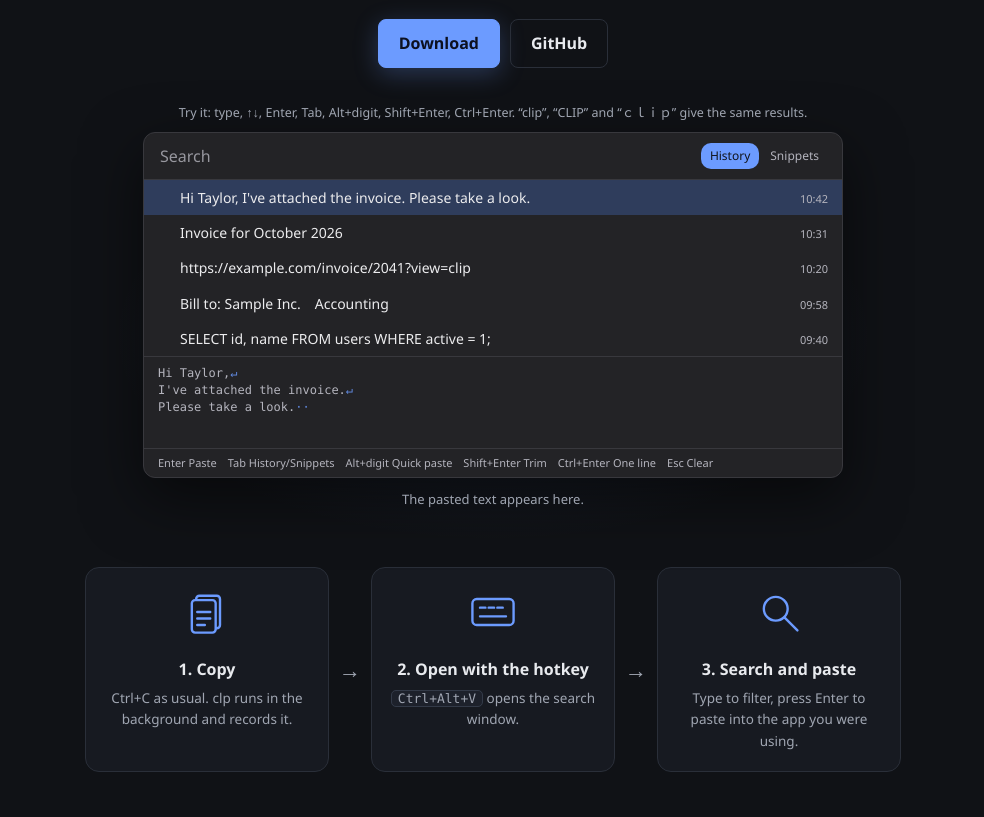
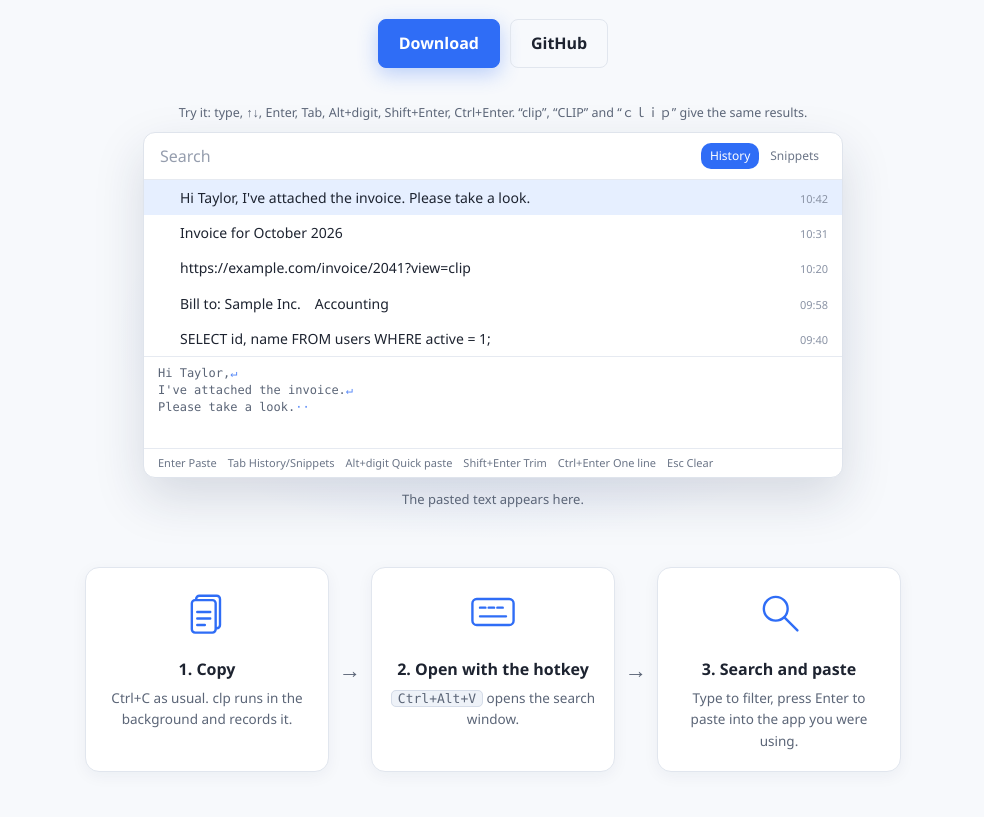
Before and after one commit to equinox79/clp, a website: page docs/index.html in a window 1280 px wide. Shown: the part 365-1182 px from the top of the page, without its empty margins (147-1131 px from the left). Drawn offline with Linux system fonts and the light colour scheme.

Commit message:
Landing page: light theme

```diff
--- a/docs/index.html
+++ b/docs/index.html
@@ -8,14 +8,14 @@
 <meta property="og:title" content="clp">
 <meta property="og:description" content="">
 <style>
-:root{--bg:#101216;--fg:#e8eaee;--sub:#a0a6b2;--line:#2a2f39;--acc:#6c9bff}
+:root{--bg:#f7f9fc;--fg:#1d2330;--sub:#5b6577;--line:#e1e6ee;--acc:#2f6df6}
 *{box-sizing:border-box}
 body{margin:0;background:var(--bg);color:var(--fg);font:16px/1.8 "Yu Gothic UI","Hiragino Sans","Segoe UI",system-ui,sans-serif}
 a{color:var(--acc)}
 .wrap{max-width:860px;margin:0 auto;padding:0 22px}
 header{padding:22px 0;display:flex;justify-content:space-between;align-items:center}
 .logo{font-weight:800;font-size:20px}
-header select{background:#171a21;color:var(--fg);border:1px solid var(--line);border-radius:8px;padding:4px 8px;font:inherit;font-size:13px;margin-left:14px}
+header select{background:#fff;color:var(--fg);border:1px solid var(--line);border-radius:8px;padding:4px 8px;font:inherit;font-size:13px;margin-left:14px}
 header a{color:var(--sub);text-decoration:none;font-size:14px;margin-left:18px}
 h1{font-size:36px;line-height:1.3;margin:36px 0 12px}
 h2{font-size:20px;margin:48px 0 12px;padding-bottom:6px;border-bottom:1px solid var(--line)}
@@ -23,64 +23,64 @@ p{margin:0 0 12px}
 .sub{color:var(--sub)}
 .btns{margin:20px 0 6px;display:flex;gap:10px;flex-wrap:wrap}
 .btn{display:inline-block;padding:9px 20px;border-radius:8px;text-decoration:none;border:1px solid var(--line);color:var(--fg);font-weight:600}
-.btn.main{background:var(--acc);border-color:var(--acc);color:#0c1020}
+.btn.main{background:var(--acc);border-color:var(--acc);color:#fff}
 ul{margin:0;padding-left:20px}
 li{margin:4px 0}
 table{width:100%;border-collapse:collapse;font-size:15px}
 td,th{padding:7px 10px;border-bottom:1px solid var(--line);text-align:left}
 th{color:var(--sub);font-weight:600}
-kbd,code{background:#1d212b;border:1px solid #333a48;border-radius:5px;padding:0 6px;font:13px Consolas,monospace}
+kbd,code{background:#eef2f8;border:1px solid #d5dce8;border-radius:5px;padding:0 6px;font:13px Consolas,monospace}
 footer{margin:56px 0 40px;padding-top:18px;border-top:1px solid var(--line);color:var(--sub);font-size:14px}
 
 .flow{display:flex;align-items:stretch;gap:10px;margin:34px 0 4px}
-.flow .st{flex:1;background:#171a21;border:1px solid var(--line);border-radius:14px;padding:18px 16px;text-align:center}
+.flow .st{flex:1;background:#fff;border:1px solid var(--line);border-radius:14px;box-shadow:0 4px 16px #1a2a4a0d;padding:18px 16px;text-align:center}
 .flow .st b{display:block;margin:8px 0 4px}
 .flow .st span{display:block;font-size:13.5px;color:var(--sub);line-height:1.6}
 .flow .ar{align-self:center;color:var(--sub);font-size:22px}
 .flow .ic svg{width:52px;height:52px;fill:none;stroke:var(--acc);stroke-width:2.2;stroke-linecap:round;stroke-linejoin:round}
-.flow .ic svg .f{fill:#171a21}
+.flow .ic svg .f{fill:#fff}
 .grid{display:grid;grid-template-columns:repeat(auto-fit,minmax(215px,1fr));gap:12px}
-.cd{background:#171a21;border:1px solid var(--line);border-radius:12px;padding:14px 16px}
-.cd i{display:inline-grid;place-items:center;width:32px;height:32px;border-radius:9px;background:#212a40;color:var(--acc);font-style:normal;font-size:17px;margin-bottom:6px}
+.cd{background:#fff;box-shadow:0 2px 10px #1a2a4a0a;border:1px solid var(--line);border-radius:12px;padding:14px 16px}
+.cd i{display:inline-grid;place-items:center;width:32px;height:32px;border-radius:9px;background:#e6efff;color:var(--acc);font-style:normal;font-size:17px;margin-bottom:6px}
 .cd b{display:block;margin-bottom:2px}
 .cd span{display:block;font-size:13.5px;color:var(--sub);line-height:1.65}
 @media(max-width:640px){.flow{flex-direction:column}.flow .ar{transform:rotate(90deg)}}
-body{background:radial-gradient(900px 420px at 50% -80px,#1c2a4d 0,transparent 70%) no-repeat,var(--bg)}
+body{background:radial-gradient(900px 420px at 50% -80px,#d9e6ff 0,transparent 70%) no-repeat,var(--bg)}
 .hero{text-align:center;padding-top:28px}
 .badges{display:flex;gap:8px;justify-content:center;margin-bottom:18px}
-.badges span{font-size:12px;letter-spacing:.06em;color:var(--sub);border:1px solid var(--line);border-radius:20px;padding:2px 12px;background:#14171d}
+.badges span{font-size:12px;letter-spacing:.06em;color:var(--sub);border:1px solid var(--line);border-radius:20px;padding:2px 12px;background:#fff}
 .hero h1{font-size:clamp(30px,6vw,52px);line-height:1.28;margin:0 0 16px;letter-spacing:-.5px}
-.hero h1 em{font-style:normal;background:linear-gradient(90deg,#8db0ff,#b99cff);-webkit-background-clip:text;background-clip:text;color:transparent}
+.hero h1 em{font-style:normal;background:linear-gradient(90deg,#2f6df6,#7a5cf0);-webkit-background-clip:text;background-clip:text;color:transparent}
 .hero .lead{max-width:620px;margin:0 auto 6px;color:var(--sub);font-size:16.5px}
 .hero .btns{justify-content:center;margin:22px 0 34px}
-.btn.main{box-shadow:0 6px 24px #6c9bff44}
+.btn.main{box-shadow:0 6px 20px #2f6df64d}
 .stage{max-width:700px;margin:0 auto;text-align:left;position:relative}
-.stage::before{content:"";position:absolute;inset:30px -30px -30px;background:radial-gradient(closest-side,#6c9bff22,transparent);z-index:-1}
-.list{scrollbar-width:thin;scrollbar-color:#444a58 transparent}
+.stage::before{content:"";position:absolute;inset:30px -30px -30px;background:radial-gradient(closest-side,#2f6df61f,transparent);z-index:-1}
+.list{scrollbar-width:thin;scrollbar-color:#c3cad8 transparent}
 .stage .tip{font-size:12.5px;color:var(--sub);margin-bottom:8px;text-align:center}
 .stage .out{text-align:center}
 .flow{margin-top:56px}
 /* demo */
 .demo .hint{font-size:13px;color:var(--sub);margin-bottom:8px}
-.win{background:#232326;border:1px solid #38383d;border-radius:12px;overflow:hidden;font-size:14px;color:#ececee;user-select:none;box-shadow:0 20px 60px #0008}
-.win:focus-within{border-color:#6c9bff}
-.hd{display:flex;align-items:center;gap:10px;padding:10px 14px;border-bottom:1px solid #38383d}
-.hd input{flex:1;border:0;outline:0;background:transparent;color:#ececee;font-size:16px;font-family:inherit;user-select:text;min-width:0}
-.hd input::placeholder{color:#b4b4bd;opacity:.8}
+.win{background:#fff;border:1px solid #dfe4ec;border-radius:12px;overflow:hidden;font-size:14px;color:#1d2330;user-select:none;box-shadow:0 20px 50px #1a2a4a26}
+.win:focus-within{border-color:#2f6df6}
+.hd{display:flex;align-items:center;gap:10px;padding:10px 14px;border-bottom:1px solid #e6eaf1}
+.hd input{flex:1;border:0;outline:0;background:transparent;color:#1d2330;font-size:16px;font-family:inherit;user-select:text;min-width:0}
+.hd input::placeholder{color:#8a93a5;opacity:.9}
 .tabs{display:flex;gap:2px;font-size:12px}
-.tabs span{padding:2px 9px;border-radius:10px;color:#b4b4bd;cursor:pointer}
-.tabs .on{background:#6c9bff;color:#10131a}
+.tabs span{padding:2px 9px;border-radius:10px;color:#6b7587;cursor:pointer}
+.tabs .on{background:#2f6df6;color:#fff}
 .list{height:176px;overflow-y:auto}
 .it{display:flex;gap:8px;padding:5px 14px;align-items:baseline;cursor:default}
-.it.sel{background:#2f3d5c}
-.it .n{width:14px;text-align:right;font-size:11px;color:#b4b4bd;flex:none}
+.it.sel{background:#e6efff}
+.it .n{width:14px;text-align:right;font-size:11px;color:#8a93a5;flex:none}
 .it .l{font-weight:600;flex:none}
 .it .t{flex:1;min-width:0;white-space:nowrap;overflow:hidden;text-overflow:ellipsis}
-.it .d{font-size:11px;color:#b4b4bd;flex:none}
-.win mark{background:#6b5a12;color:inherit;border-radius:2px}
-.pv{margin:0;height:92px;overflow:hidden;padding:8px 14px;border-top:1px solid #38383d;font:12px/1.4 Consolas,"Cascadia Mono",monospace;color:#b4b4bd;white-space:pre-wrap;word-break:break-all}
-.c{color:#6c9bff;opacity:.85}
-.kh{padding:4px 14px;font-size:11px;color:#b4b4bd;border-top:1px solid #38383d}
+.it .d{font-size:11px;color:#8a93a5;flex:none}
+.win mark{background:#ffe58a;color:inherit;border-radius:2px}
+.pv{margin:0;height:92px;overflow:hidden;padding:8px 14px;border-top:1px solid #e6eaf1;font:12px/1.4 Consolas,"Cascadia Mono",monospace;color:#5b6577;white-space:pre-wrap;word-break:break-all}
+.c{color:#2f6df6;opacity:.8}
+.kh{padding:4px 14px;font-size:11px;color:#6b7587;border-top:1px solid #e6eaf1}
 .out{margin-top:10px;font-size:13px;color:var(--sub);min-height:1.8em}
 .out pre{display:inline;margin:0;font:13px Consolas,monospace;color:var(--fg);white-space:pre-wrap}
 </style>
@@ -207,7 +207,7 @@ function render() {
     `<div class="it${i === sel ? ' sel' : ''}" data-i="${i}"><span class="n">${mode === 's' && i < 10 ? (i + 1) % 10 : ''}</span>` +
     (r.label ? `<span class="l">${highlight(r.label, terms)}</span>` : '') +
     `<span class="t">${highlight(flat(r.text), terms)}</span><span class="d">${r.d}</span></div>`).join('')
-    : '<div class="it" style="padding:24px;justify-content:center;color:#b4b4bd">–</div>';
+    : '<div class="it" style="padding:24px;justify-content:center;color:#8a93a5">–</div>';
   preview();
 }
 
```
